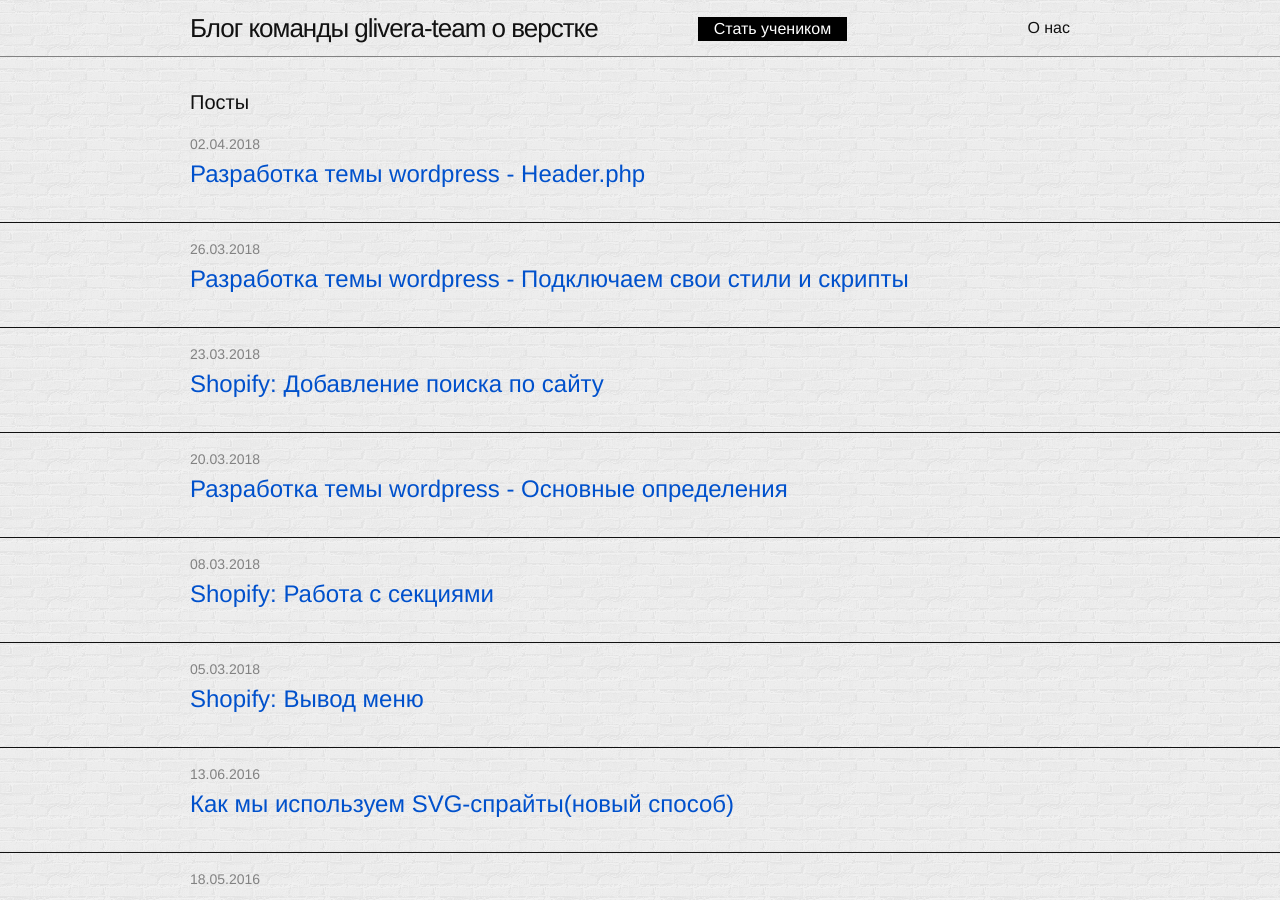
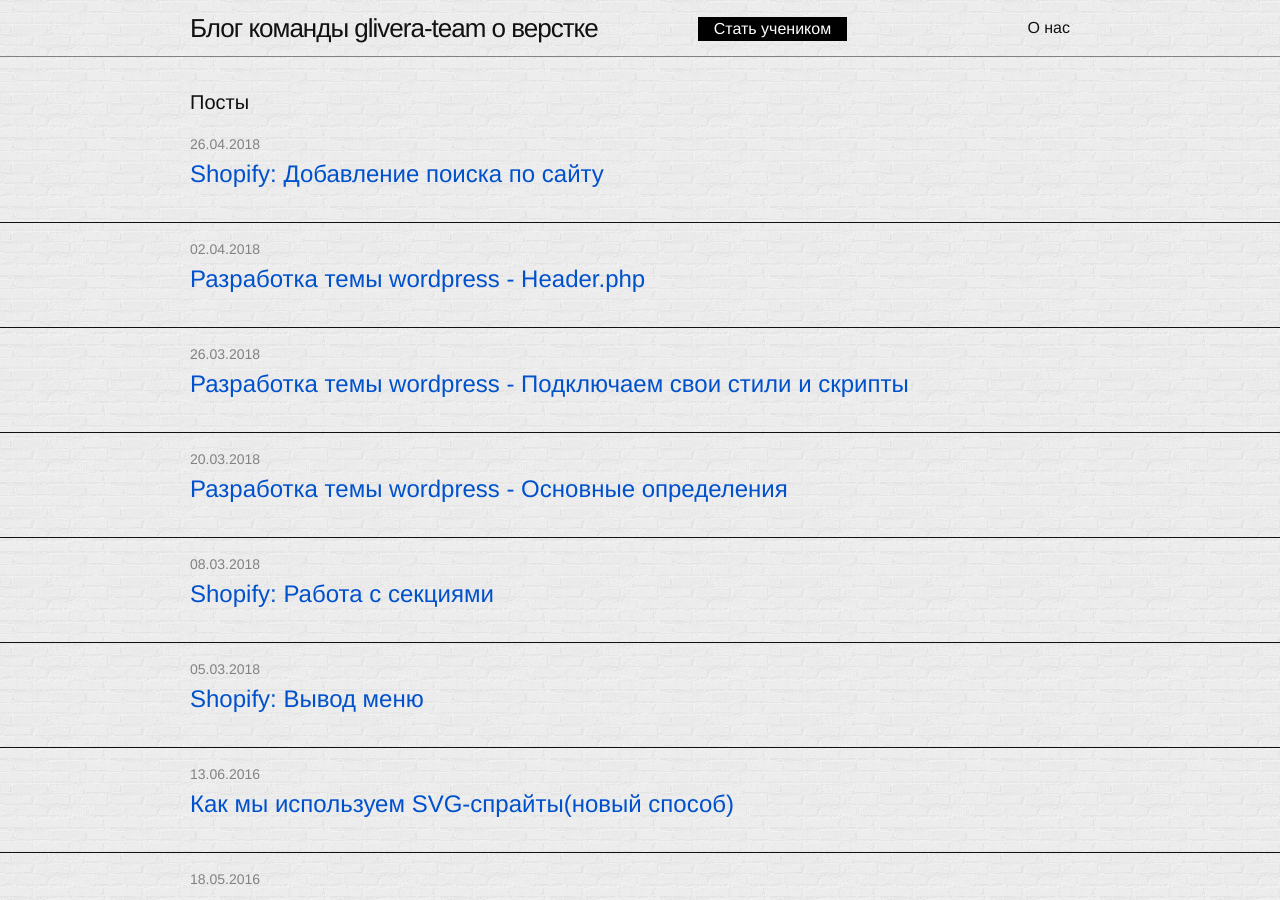
Before and after one commit to glivera-team/glivera-team.github.io, a Jekyll site: the page built from index.html, in a window 1280 px wide and 900 px high. Built offline with Jekyll 4.4.1, drawn with Linux system fonts in a browser that asks for light colours.

Commit message:
fix article

```diff
--- a/_posts/2018-03-23-shopify-search.markdown
+++ b/_posts/2018-04-26-shopify-search.markdown
@@ -1,7 +1,7 @@
 ---
 layout: post
 title:  "Shopify: Добавление поиска по сайту"
-date:   2018-03-23 12:00:00 +0300
+date:   2018-04-26 10:00:00 +0300
 categories: shopify
 lang: ru
 autor:  glivera-team
```
Also changed, not shown: other parts of _posts/2018-04-26-shopify-search.markdown (+0 -2 lines).
